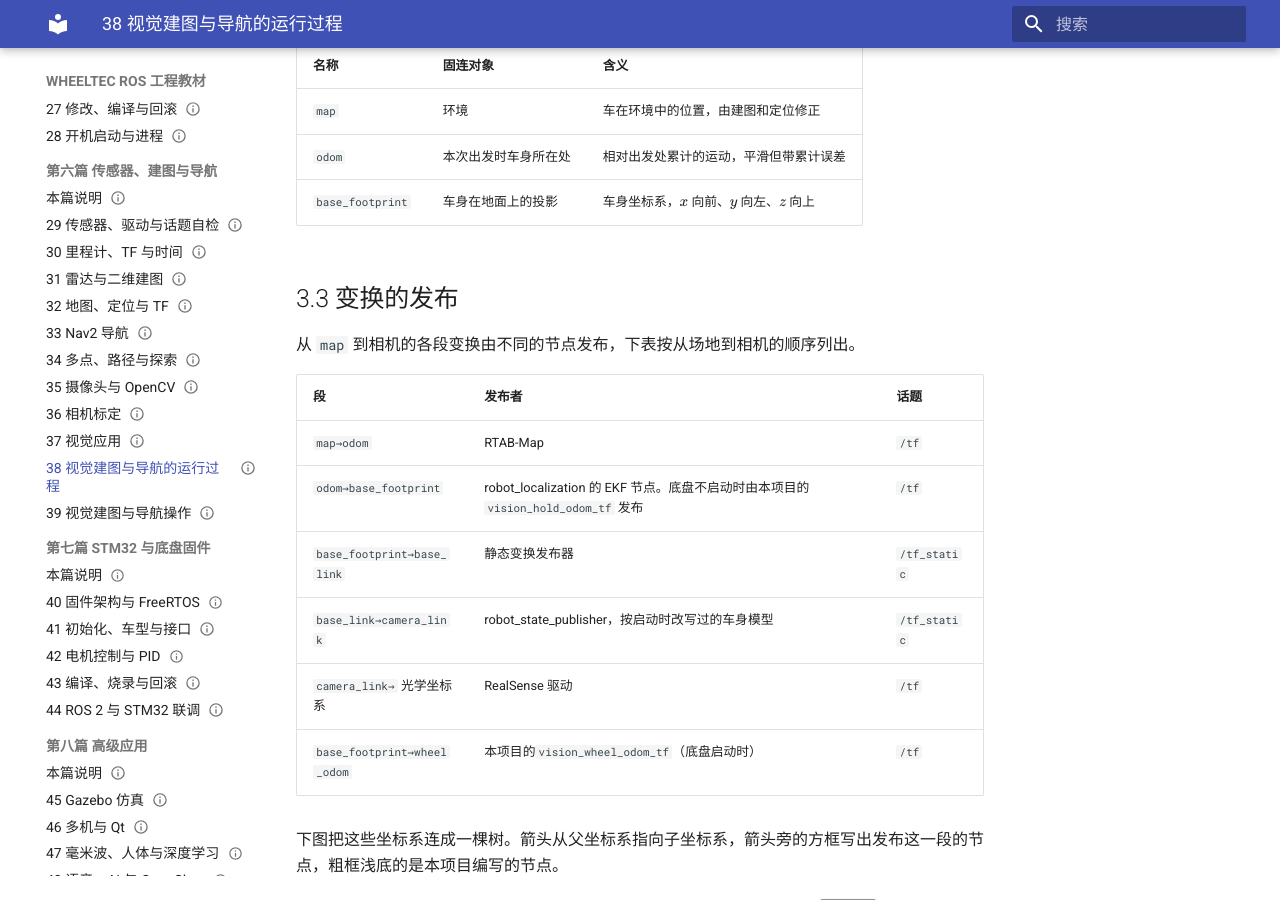
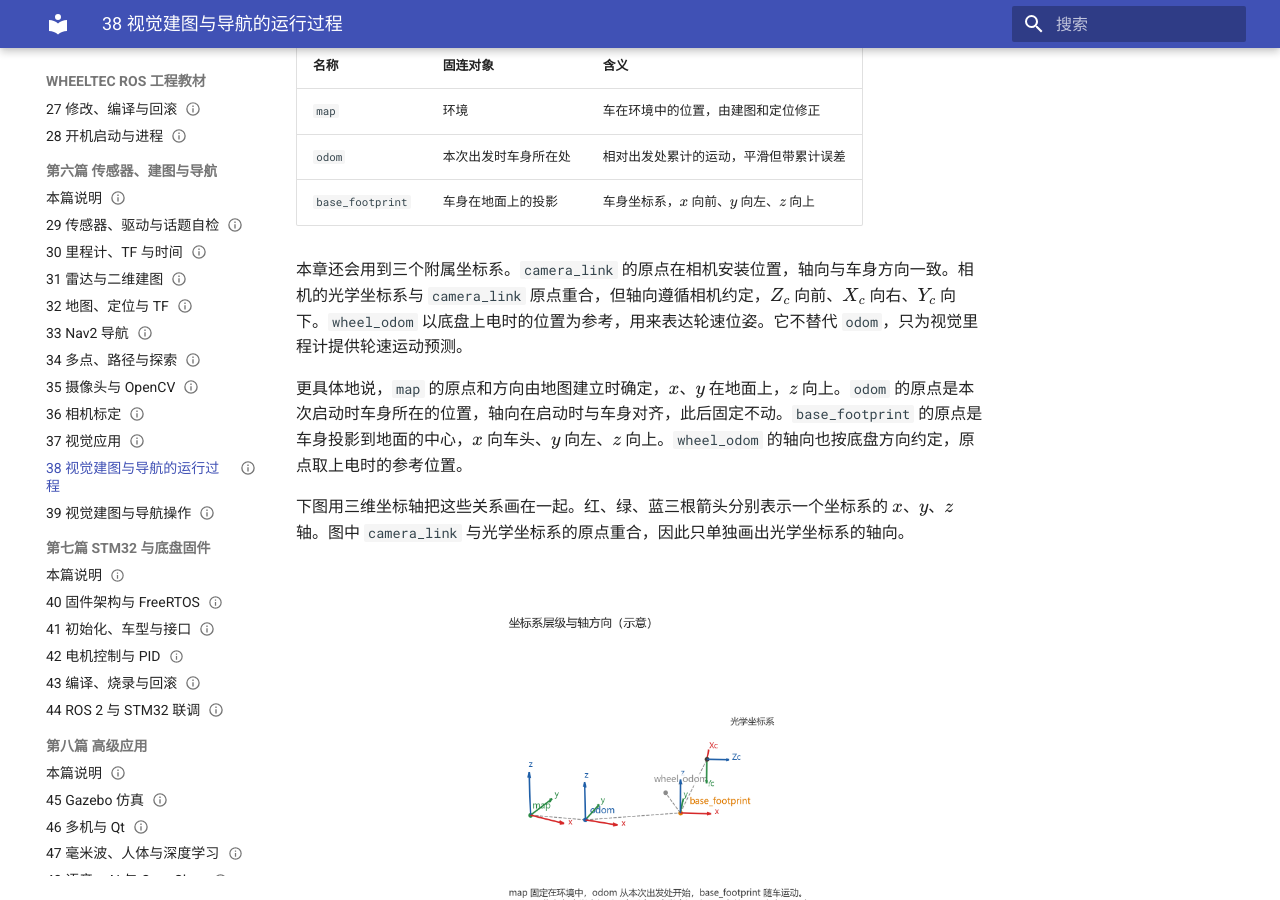
Before and after one commit to EnosElinsa/wheeltec-ros-textbook, an MkDocs documentation site: the page built from docs/06-sensors-navigation/38-visual-runtime.md, in a window 1280 px wide and 900 px high, scrolled down 23009 px. Built offline with MkDocs 1.6.1 and Material for MkDocs 9.7.7, drawn with Linux system fonts in a browser that asks for light colours; some of the changed text lies outside the part shown.

Commit message:
docs: define coordinate frames and map odom publication

```diff
--- a/docs/06-sensors-navigation/38-visual-runtime.md
+++ b/docs/06-sensors-navigation/38-visual-runtime.md
@@ -400,7 +400,7 @@
 
 ## 2.5 融合一条运动
 
-前面得到三路输入，但它们承担的职责不同。轮速位姿 `/wheel/odom` 提供车轮运动学得到的前进、横向和转动速度；扣除零偏后的陀螺仪 `/vision/imu` 只提供绕竖直轴的角速度；视觉位姿 `/vision/odom_vo` 的消息虽然同时包含位姿和速度，但当前 EKF 配置只取其中的前进速度和转动速度。EKF 不直接把三条轨迹拼接，也不把三份位姿相加，而是把这些速度测量放进同一个状态估计中，输出一条连续的 `/odom` 运动。
+前面得到三路输入，但它们承担的职责不同。轮速位姿 `/wheel/odom` 提供车轮运动学得到的前进、横向和转动速度。扣除零偏后的陀螺仪 `/vision/imu` 只提供绕竖直轴的角速度。视觉位姿 `/vision/odom_vo` 的消息虽然同时包含位姿和速度，但当前 EKF 配置只取其中的前进速度和转动速度。EKF 不直接把三条轨迹拼接，也不把三份位姿相加，而是把这些速度测量放进同一个状态估计中，输出一条连续的 `/odom` 运动。
 
 ### 2.5.1 EKF 的状态和输入
 
@@ -503,6 +503,14 @@
 | `odom`           | 本次出发时车身所在处 | 相对出发处累计的运动，平滑但带累计误差         |
 | `base_footprint` | 车身在地面上的投影   | 车身坐标系，$x$ 向前、$y$ 向左、$z$ 向上 |
 
+本章还会用到三个附属坐标系。`camera_link` 的原点在相机安装位置，轴向与车身方向一致。相机的光学坐标系与 `camera_link` 原点重合，但轴向遵循相机约定，$Z_c$ 向前、$X_c$ 向右、$Y_c$ 向下。`wheel_odom` 以底盘上电时的位置为参考，用来表达轮速位姿。它不替代 `odom`，只为视觉里程计提供轮速运动预测。
+
+更具体地说，`map` 的原点和方向由地图建立时确定，$x$、$y$ 在地面上，$z$ 向上。`odom` 的原点是本次启动时车身所在的位置，轴向在启动时与车身对齐，此后固定不动。`base_footprint` 的原点是车身投影到地面的中心，$x$ 向车头、$y$ 向左、$z$ 向上。`wheel_odom` 的轴向也按底盘方向约定，原点取上电时的参考位置。
+
+下图用三维坐标轴把这些关系画在一起。红、绿、蓝三根箭头分别表示一个坐标系的 $x$、$y$、$z$ 轴。图中 `camera_link` 与光学坐标系的原点重合，因此只单独画出光学坐标系的轴向。
+
+![主要坐标系的三维关系。map 固定在环境中，odom 从本次出发处开始，base_footprint 随车运动，相机光学坐标系位于车身前上方，wheel_odom 是轮速参考坐标系](assets/coordinate-frames-3d.png?v=1)
+
 ## 3.3 变换的发布
 
 从 `map` 到相机的各段变换由不同的节点发布，下表按从场地到相机的顺序列出。
@@ -521,6 +529,21 @@
 ![坐标系树。从 map、odom、base_footprint 到相机的光学坐标系，以及挂在 base_footprint 下的 wheel_odom。方框中为发布者](diagrams/tf-tree.svg)
 
 `map→odom` 由 RTAB-Map 在处理第一帧之后开始发布，之后每次回环或定位修正时更新，第 4 节写它怎样得到修正量。`odom→base_footprint` 与 `/odom` 是同一个位姿，时间戳也相同。
+
+`map→odom` 的发布可以按两步理解。第一步，RTAB-Map 根据当前图像与数据库记录的匹配，得到车在 `map` 中应处的位姿。第二步，它读取同一时刻 EKF 提供的 `odom→base_footprint`，把两者相减得到 `map→odom`，使下面的坐标链满足
+
+$$
+map\to base\_footprint
+ = (map\to odom)\,(odom\to base\_footprint).
+$$
+
+这里的“相减”是变换的求逆与相乘。若记 RTAB-Map 得到的地图位姿为 $T_{map,base}$，EKF 位姿为 $T_{odom,base}$，发布的修正就是
+
+$$
+T_{map,odom}=T_{map,base}\,T_{odom,base}^{-1}.
+$$
+
+RTAB-Map 把这段结果封装成 `TransformStamped`，父坐标系是 `map`，子坐标系是 `odom`，内容包括平移和四元数转动，随后通过 `/tf` 发布。之后 TF 查询 `map→base_footprint` 时，会自动把这段修正和连续的 `odom→base_footprint` 接起来。回环或重新定位时，前一项发生变化，所以 `map→odom` 会跳变，`odom→base_footprint` 仍保持连续。
 
 `base_footprint→base_link` 与 `base_link→camera_link` 描述车身本身。`base_link` 是车身主连杆上的坐标系，相对 `base_footprint` 有一个固定高度，由出厂的车型配置给出。车身各连杆之间的位置写在 [URDF](../05-ros2-development/26-tf-urdf-rviz.md#model-tf-rviz) 车身模型里，由 robot_state_publisher 发布。
 
```
Also changed, not shown: docs/06-sensors-navigation/assets/coordinate-frames-3d.png (added).
